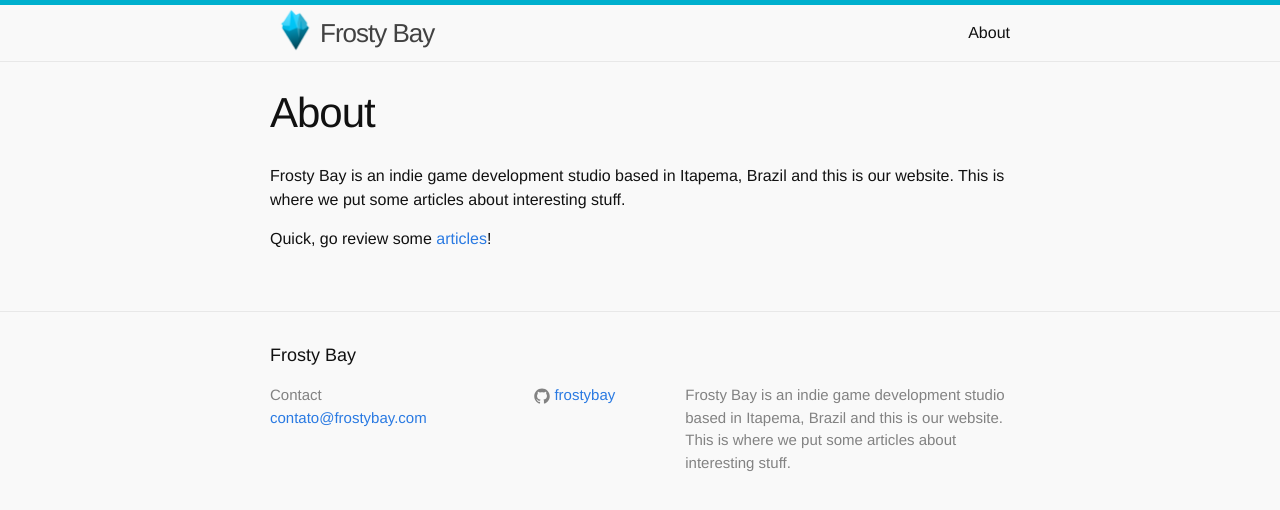
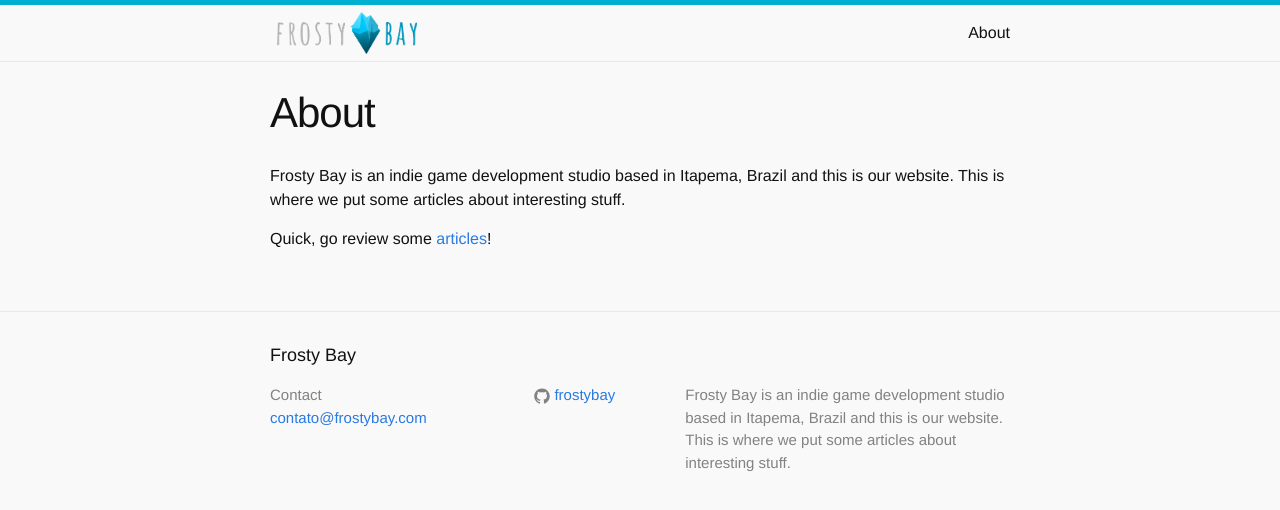
Before and after one commit to frostybay/Website, a Jekyll site: the page built from about.md, in a window 1280 px wide. Shown: the top 510 px of the page. Built offline with Jekyll 4.4.1, drawn with Linux system fonts in a browser that asks for light colours.

Commit message:
Some design changes

```diff
--- a/_includes/header.html
+++ b/_includes/header.html
@@ -2,9 +2,9 @@
 
   <div class="wrapper">
 
-    <img class="logo" src="{{ site.baseurl }}/img/logo.png" />
-
-    <a class="site-title" href="{{ site.baseurl }}/">{{ site.title }}</a>
+    <a class="site-title" href="{{ site.baseurl }}/">
+      <img title="{{ site.title }}" alt="{{ site.title }}" class="logo" src="{{ site.baseurl }}/img/frosty-bay-logo.png" />
+    </a>
 
     <nav class="site-nav">
       <a href="#" class="menu-icon">
--- a/css/main.scss
+++ b/css/main.scss
@@ -55,10 +55,18 @@ $on-laptop:        800px;
 // our styles
 
 .logo {
-	width: 50px;
+	width: 140px;
 	height: auto;
 	float: left;
+  padding: 7px;
+  transition: 0.5s;
+  &:hover {
+    -webkit-filter: grayscale(1);
+    -webkit-filter: grayscale(100%);
+    filter: grayscale(100%);
+  }
 }
+
 
 .site-header {
 	border-top-color: #00B0CE;
```
Also changed, not shown: index.html (+8 -1 lines).
